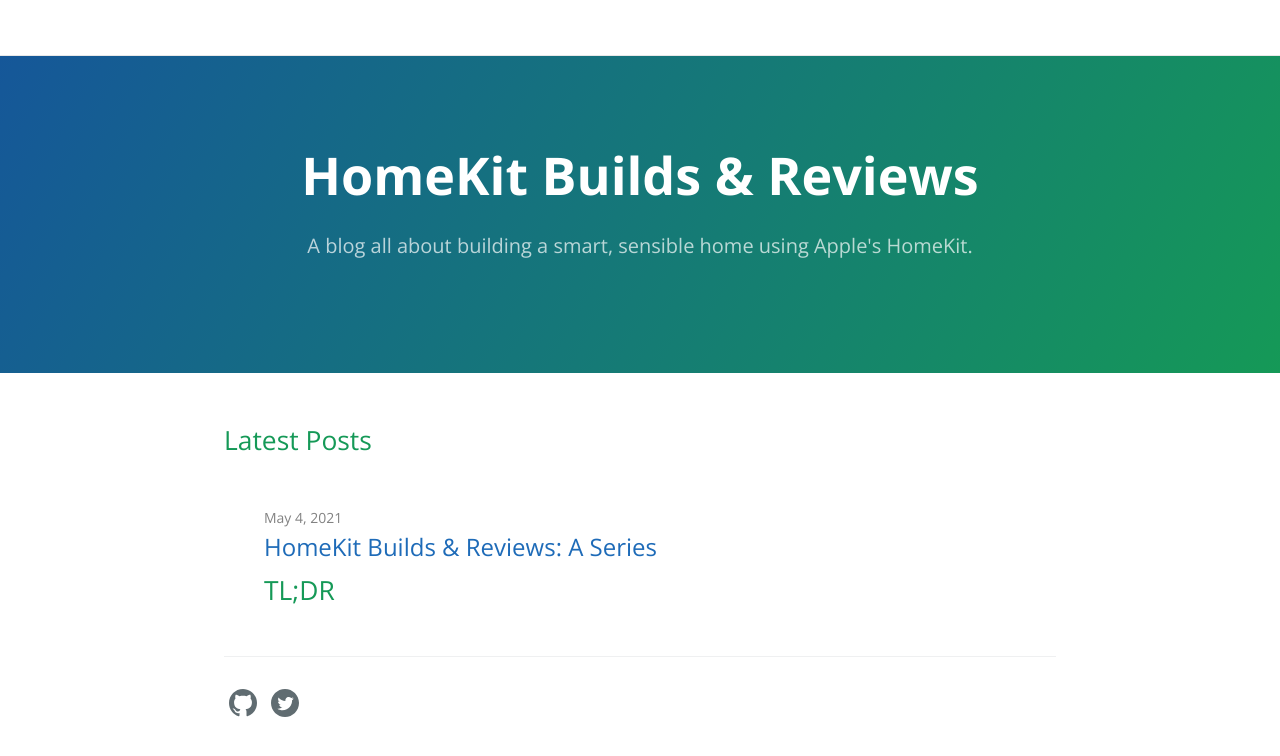
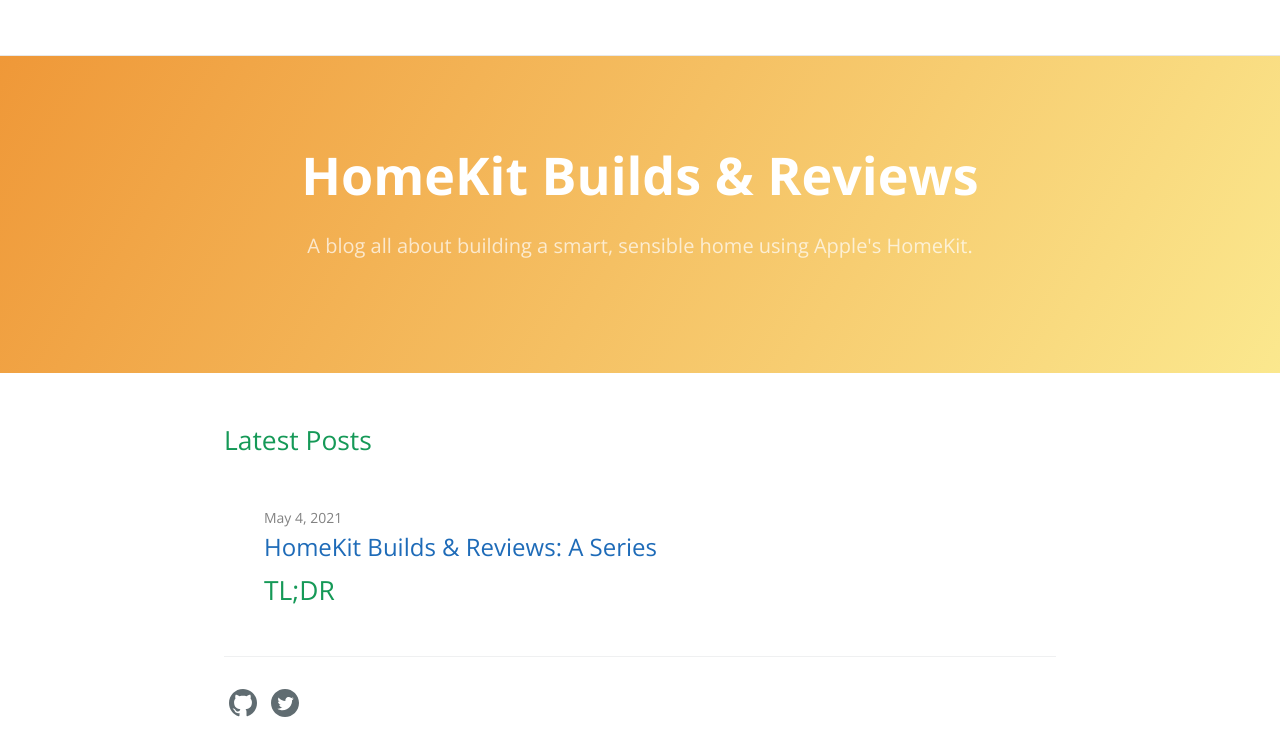
Before and after one commit to MrRooni/homekitbuilds, a Jekyll site: the page built from index.md, in a window 1280 px wide. Shown: the top 756 px of the page. Built offline with Jekyll 4.4.1, drawn with Linux system fonts in a browser that asks for light colours.

Commit message:
Change the styles

```diff
--- a/_sass/variables.scss
+++ b/_sass/variables.scss
@@ -4,8 +4,8 @@
 
 // Headers
 $header-heading-color: #fff !default;
-$header-bg-color: #159957 !default;
-$header-bg-color-secondary: #155799 !default;
+$header-bg-color: #FBE88E !default;
+$header-bg-color-secondary: #EF9838 !default;
 
 // Text
 $section-headings-color: #159957 !default;
```
